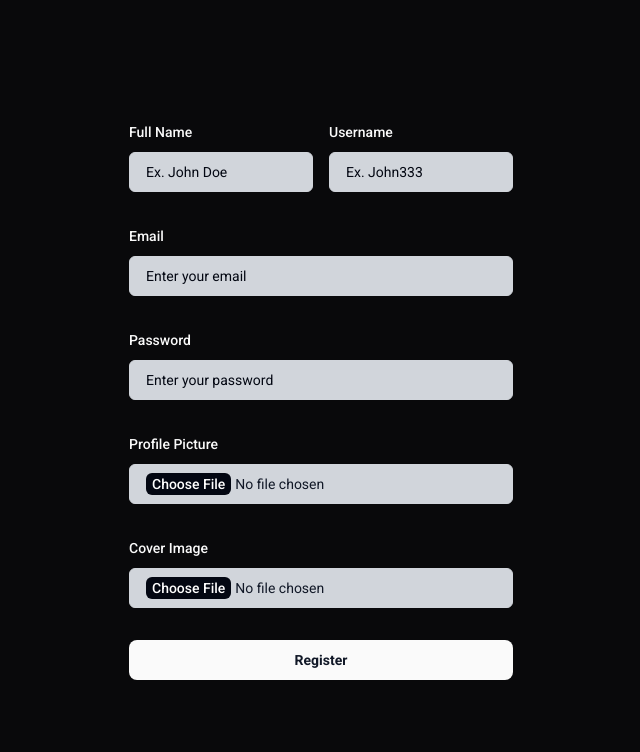
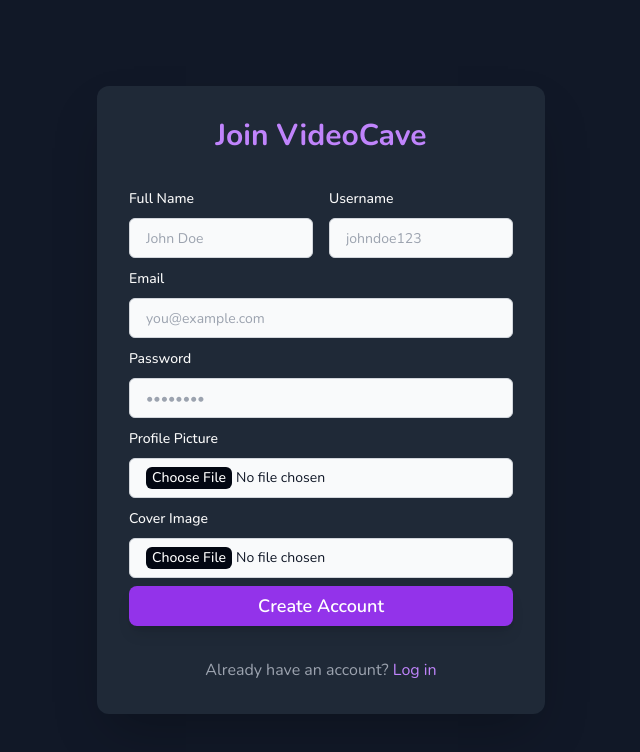
Before and after one commit to LavishPalia/videocave, a React (Vite) app in the folder frontend/: page /register in a window 1280 px wide. Shown: the top 752 px of the page, without its empty margins (319-959 px from the left). Built offline with nearby package versions, Linux system fonts and the light colour scheme.

Commit message:
revamped login and signup uis

```diff
--- a/frontend/index.html
+++ b/frontend/index.html
@@ -5,6 +5,11 @@
     <link rel="icon" type="image/svg+xml" href="/videocave-logo.jpeg" />
     <meta name="viewport" content="width=device-width, initial-scale=1.0" />
     <title>VideoCave | Get the Best Video Streaming experience</title>
+
+    <link
+      href="https://fonts.googleapis.com/css2?family=Nunito:ital,wght@0,200..1000;1,200..1000&display=swap"
+      rel="stylesheet"
+    />
   </head>
   <body>
     <div id="root"></div>
--- a/frontend/src/components/LoginForm.tsx
+++ b/frontend/src/components/LoginForm.tsx
@@ -6,7 +6,7 @@ import { Button } from "@/components/ui/button";
 import { Form } from "@/components/ui/form";
 import LoginInput from "./LoginInput";
 import { useLoginMutation } from "@/slices/usersApiSlice";
-import { useNavigate } from "react-router-dom";
+import { Link, useNavigate } from "react-router-dom";
 import { setUserCredentials } from "@/slices/authSlice";
 import { Loader2 } from "lucide-react";
 import { useAppDispatch } from "@/app/hooks";
@@ -71,12 +71,13 @@ const LoginForm = () => {
   }
 
   return (
+    <div className="flex items-center justify-center min-h-screen bg-gradient-to-r from-gray-900 to-gray-800">
+      <div className="w-full max-w-md p-8 bg-gray-800 rounded-lg shadow-2xl">
+        <h2 className="mb-6 text-3xl font-bold text-center text-gray-100">
+          Welcome Back!
+        </h2>
         <Form {...form}>
-      <div className="flex justify-center items-center h-screen">
-        <form
-          onSubmit={form.handleSubmit(onSubmit)}
-          className="space-y-8 w-full max-w-sm"
-        >
+          <form onSubmit={form.handleSubmit(onSubmit)} className="space-y-6">
             <LoginInput
               type="email"
               name="email"
@@ -91,24 +92,43 @@ const LoginForm = () => {
               placeholder="Enter your password"
               control={form.control}
             />
-
-          <div className="flex flex-col gap-1">
+            {/* <div className="flex items-center justify-between mb-6">
+              <label className="flex items-center">
+                <input
+                  type="checkbox"
+                  className="bg-gray-700 border-gray-600 form-checkbox"
+                />
+                <span className="ml-2 text-sm text-gray-300">Remember me</span>
+              </label>
+              <a href="#" className="text-sm text-blue-400 hover:underline">
+                Forgot password?
+              </a>
+            </div> */}
             <Button
               type="submit"
-              className="text-2xl rounded-lg font-semibold text-white shadow-form dark:text-black"
+              className="w-full py-3 font-semibold text-white transition duration-300 ease-in-out transform rounded-lg bg-gradient-to-r from-blue-600 to-purple-600 hover:scale-105 focus:outline-none focus:ring-2 focus:ring-blue-500 focus:ring-opacity-50"
               disabled={isLoading}
             >
               {isLoading ? (
                 <>
-                  <Loader2 size={20} className="animate-spin" />
-                  &nbsp;Loading...
+                  <Loader2 size={20} className="mr-2 animate-spin" />
+                  Logging in...
                 </>
               ) : (
-                "Login"
+                "Log In"
               )}
             </Button>
+          </form>
+        </Form>
+        <div className="mt-6 text-center">
+          <p className="text-sm text-gray-400">
+            Don't have an account?{" "}
+            <Link to="/register" className="text-blue-400 hover:underline">
+              Sign up
+            </Link>
+          </p>
         </div>
-        </form>
+      </div>
       <ToastContainer
         autoClose={2000}
         hideProgressBar={true}
@@ -118,7 +138,6 @@ const LoginForm = () => {
         stacked
       />
     </div>
-    </Form>
   );
 };
 
--- a/frontend/src/components/LoginInput.tsx
+++ b/frontend/src/components/LoginInput.tsx
@@ -37,10 +37,7 @@ const LoginInput = ({
               placeholder={placeholder}
               {...fieldProps}
               type={type}
-              className="bg-gray-300 text-gray-900 placeholder-gray-500
-              focus:outline-none focus:bg-white border border-gray-300
-              rounded-md py-2 px-4 placeholder:text-gray-950
-              focus:placeholder:text-gray-600"
+              className="px-4 py-2 text-gray-900 rounded-md focus:border-0 focus:outline-none focus:text-gray-200 focus:placeholder:text-gray-200"
               onChange={
                 type === "file"
                   ? (event) =>
--- a/frontend/src/components/RegisterForm.tsx
+++ b/frontend/src/components/RegisterForm.tsx
@@ -88,80 +88,96 @@ const RegisterForm = () => {
 
   return (
     <Form {...form}>
-      <div className="flex justify-center items-center h-screen">
-        <form
-          onSubmit={form.handleSubmit(onSubmit)}
-          className="space-y-8 w-full max-w-sm"
-        >
-          <div className="flex gap-4">
+      <div className="flex items-center justify-center min-h-screen bg-gray-900">
+        <div className="w-full max-w-md p-8 space-y-8 bg-gray-800 shadow-2xl rounded-xl">
+          <h2 className="text-3xl font-bold text-center text-purple-400">
+            Join VideoCave
+          </h2>
+          <form onSubmit={form.handleSubmit(onSubmit)} className="space-y-2">
+            <div className="grid grid-cols-2 gap-4">
               <RegisterInput
                 type="text"
                 name="fullName"
                 label="Full Name"
-              placeholder="Ex. John Doe"
+                placeholder="John Doe"
                 control={form.control}
+                // icon={<User className="w-5 h-5 text-gray-400" />}
               />
               <RegisterInput
                 type="text"
                 name="userName"
                 label="Username"
-              placeholder="Ex. John333"
+                placeholder="johndoe123"
                 control={form.control}
+                // icon={<User className="w-5 h-5 text-gray-400" />}
               />
             </div>
             <RegisterInput
               type="email"
               name="email"
               label="Email"
-            placeholder="Enter your email"
+              placeholder="you@example.com"
               control={form.control}
+              // icon={<Mail className="w-5 h-5 text-gray-400" />}
             />
             <RegisterInput
               type="password"
               name="password"
               label="Password"
-            placeholder="Enter your password"
+              placeholder="••••••••"
               control={form.control}
+              // icon={<Lock className="w-5 h-5 text-gray-400" />}
             />
             <RegisterInput
               type="file"
               name="avatar"
               label="Profile Picture"
               control={form.control}
+              // icon={<Image className="w-5 h-5 text-gray-400" />}
             />
             <RegisterInput
               type="file"
               name="coverImage"
               label="Cover Image"
               control={form.control}
+              // icon={<FileImage className="w-5 h-5 text-gray-400" />}
             />
 
-          <div className="flex flex-col gap-1">
             <Button
               type="submit"
-              className="text-16 rounded-lg font-semibold text-white dark:text-gray-900  shadow-form"
+              className="w-full py-3 text-lg font-semibold text-white transition-colors duration-300 bg-purple-600 rounded-lg shadow-lg hover:bg-purple-700"
               disabled={isLoading}
             >
               {isLoading ? (
-                <>
-                  <Loader2 size={20} className="animate-spin" />
-                  &nbsp;Loading...
-                </>
+                <div className="flex items-center justify-center">
+                  <Loader2 size={24} className="mr-2 animate-spin" />
+                  <span>Registering...</span>
+                </div>
               ) : (
-                "Register"
+                "Create Account"
               )}
             </Button>
+          </form>
+          <p className="text-center text-gray-400">
+            Already have an account?{" "}
+            <a href="/login" className="text-purple-400 hover:underline">
+              Log in
+            </a>
+          </p>
         </div>
-        </form>
+      </div>
       <ToastContainer
-          autoClose={2000}
-          hideProgressBar={true}
-          position="bottom-left"
+        position="bottom-right"
+        autoClose={3000}
+        hideProgressBar={false}
+        newestOnTop
+        closeOnClick
+        rtl={false}
+        pauseOnFocusLoss
+        draggable
+        pauseOnHover
         theme="dark"
-          transition={Slide}
-          stacked
       />
-      </div>
     </Form>
   );
 };
--- a/frontend/src/components/RegisterInput.tsx
+++ b/frontend/src/components/RegisterInput.tsx
@@ -37,10 +37,7 @@ const RegisterInput = ({
               placeholder={placeholder}
               {...fieldProps}
               type={type}
-              className="bg-gray-300 text-gray-900 placeholder-gray-500
-              focus:outline-none focus:bg-white border border-gray-300
-              rounded-md py-2 px-4 placeholder:text-gray-950
-              focus:placeholder:text-gray-600"
+              className="px-4 py-2 text-gray-900 placeholder-gray-500 border border-gray-300 rounded-md bg-gray-50 focus:outline-none focus:bg-white focus:border-green-500 placeholder:text-gray-400 focus:placeholder:text-gray-600"
               onChange={
                 type === "file"
                   ? (event) =>
--- a/frontend/src/index.css
+++ b/frontend/src/index.css
@@ -5,11 +5,11 @@
 @tailwind utilities;
 
 *::-webkit-scrollbar {
-  @apply bg-transparent w-2;
+  @apply w-2 bg-transparent;
 }
 
 *::-webkit-scrollbar-thumb {
-  @apply bg-secondary-marginal-dark rounded-full;
+  @apply rounded-full bg-secondary-marginal-dark;
 }
 
 .scrollbar-hidden::-webkit-scrollbar-thumb {
@@ -22,7 +22,7 @@
 
 @layer base {
   :root {
-    font-family: "Roboto", "Arial", sans-serif;
+    font-family: Nunito, Inter, system-ui, Avenir, Helvetica, Arial, sans-serif;
     --background: 0 0% 100%;
     --foreground: 240 10% 3.9%;
 
```
Lines whose indentation alone changed are shown as unchanged.
